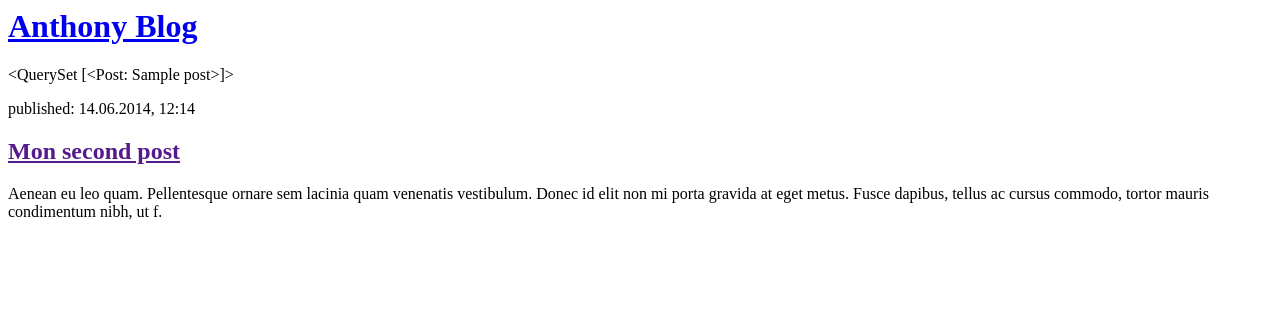
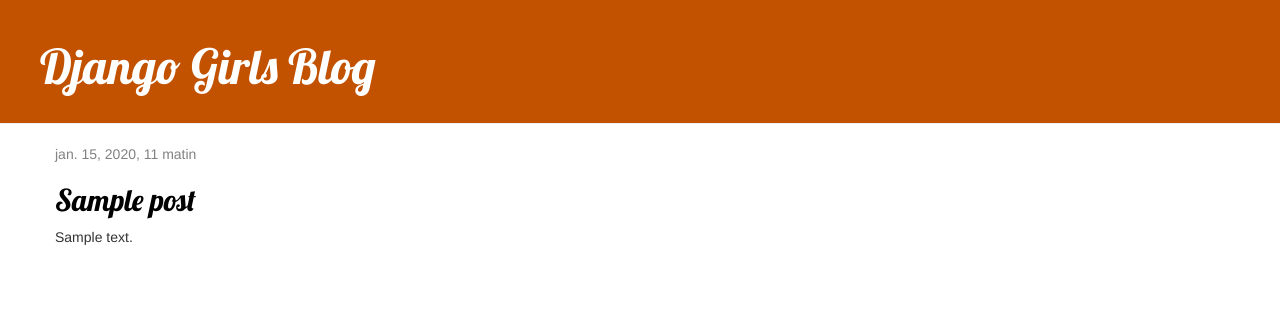
Before and after one commit to antjm10/my-first-blog, a Django app: page / in a window 1280 px wide. Shown: the top 316 px of the page. Run offline with Django 3.2, Linux system fonts and the light colour scheme; tables that the repository leaves empty hold one stand-in row (values such as "Sample post"); some libraries are stand-ins or nearby versions.

Commit message:
Added view and template for detailed blog post as well as CSS for the site.

```diff
--- /dev/null
+++ b/blog/static/css/blog.css
@@ -0,0 +1,51 @@
+h1 a, h2 a {
+    color: #C25100;
+    font-family: 'Lobster';
+}
+
+.page-header {
+    background-color: #C25100;
+    margin-top: 0;
+    padding: 20px 20px 20px 40px;
+}
+
+.page-header h1, .page-header h1 a, .page-header h1 a:visited, .page-header h1 a:active {
+    color: #ffffff;
+    font-size: 36pt;
+    text-decoration: none;
+}
+
+.content {
+    margin-left: 40px;
+}
+
+h1, h2, h3, h4 {
+    font-family: 'Lobster', cursive;
+}
+
+.date {
+    color: #828282;
+}
+
+.save {
+    float: right;
+}
+
+.post-form textarea, .post-form input {
+    width: 100%;
+}
+
+.top-menu, .top-menu:hover, .top-menu:visited {
+    color: #ffffff;
+    float: right;
+    font-size: 26pt;
+    margin-right: 20px;
+}
+
+.post {
+    margin-bottom: 70px;
+}
+
+.post h2 a, .post h2 a:visited {
+    color: #000000;
+}
--- /dev/null
+++ b/blog/templates/blog/base.html
@@ -0,0 +1,23 @@
+{% load static %}
+<html>
+    <head>
+        <title>Anthony blog</title>
+        <link rel="stylesheet" href="//maxcdn.bootstrapcdn.com/bootstrap/3.2.0/css/bootstrap.min.css">
+        <link rel="stylesheet" href="//maxcdn.bootstrapcdn.com/bootstrap/3.2.0/css/bootstrap-theme.min.css">
+        <link rel="stylesheet" href="{% static 'css/blog.css' %}">
+        <link href="//fonts.googleapis.com/css?family=Lobster&subset=latin,latin-ext" rel="stylesheet" type="text/css">
+    </head>
+    <body>
+        <div class="page-header">
+            <h1><a href="/">Django Girls Blog</a></h1>
+        </div>
+        <div class="content container">
+            <div class="row">
+                <div class="col-md-8">
+                {% block content %}
+                {% endblock %}
+                </div>
+            </div>
+        </div>
+    </body>
+</html>
--- a/blog/templates/blog/post_list.html
+++ b/blog/templates/blog/post_list.html
@@ -1,20 +1,13 @@
-<html>
-    <head>
-        <title>Anthony blog</title>
-    </head>
-    <body>
-        <div>
-            <h1><a href="/">Anthony Blog</a></h1>
+{% extends 'blog/base.html' %}
+
+{% block content %}
+    {% for post in posts %}
+        <div class="post">
+            <div class="date">
+                {{ post.published_date }}
+            </div>
+            <h2><a href="{% url 'post_detail' pk=post.pk %}">{{ post.title }}</a></h2>
+            <p>{{ post.text|linebreaksbr }}</p>
         </div>
-
-        <div>
-            {{ posts }}
-        </div>
-
-        <div>
-            <p>published: 14.06.2014, 12:14</p>
-            <h2><a href="">Mon second post</a></h2>
-            <p>Aenean eu leo quam. Pellentesque ornare sem lacinia quam venenatis vestibulum. Donec id elit non mi porta gravida at eget metus. Fusce dapibus, tellus ac cursus commodo, tortor mauris condimentum nibh, ut f.</p>
-        </div>
-    </body>
-</html>
+    {% endfor %}
+{% endblock %}
--- a/blog/urls.py
+++ b/blog/urls.py
@@ -2,4 +2,5 @@ from django.urls import path
 from . import views
 urlpatterns = [
     path('', views.post_list, name='post_list'),
+    path('post/<int:pk>/', views.post_detail, name='post_detail'),
 ]
--- a/blog/views.py
+++ b/blog/views.py
@@ -1,8 +1,16 @@
 from django.shortcuts import render
 from django.utils import timezone
 from .models import Post
+from django.shortcuts import render, get_object_or_404
 # Create your views here.
+# Faire un point d'arret: import pdb; pdb.set_trace()
+
+
 
 def post_list(request):
     posts = Post.objects.filter(published_date__lte=timezone.now()).order_by('published_date')
     return render(request, 'blog/post_list.html', {'posts': posts})
+
+def post_detail(request, pk):
+    post = get_object_or_404(Post, pk=pk)
+    return render(request, 'blog/post_detail.html', {'post': post})
--- a/mysite/settings.py
+++ b/mysite/settings.py
@@ -117,7 +117,6 @@ USE_TZ = True
 
 # Static files (CSS, JavaScript, Images)
 # https://docs.djangoproject.com/en/2.2/howto/static-files/
-
 STATIC_URL = '/static/'
 STATIC_ROOT = os.path.join(BASE_DIR, 'static')
 MEDIA_URL = '/media/'
```
Also changed, not shown: blog/templates/blog/post_detail.html (added, +11 -0 lines).
